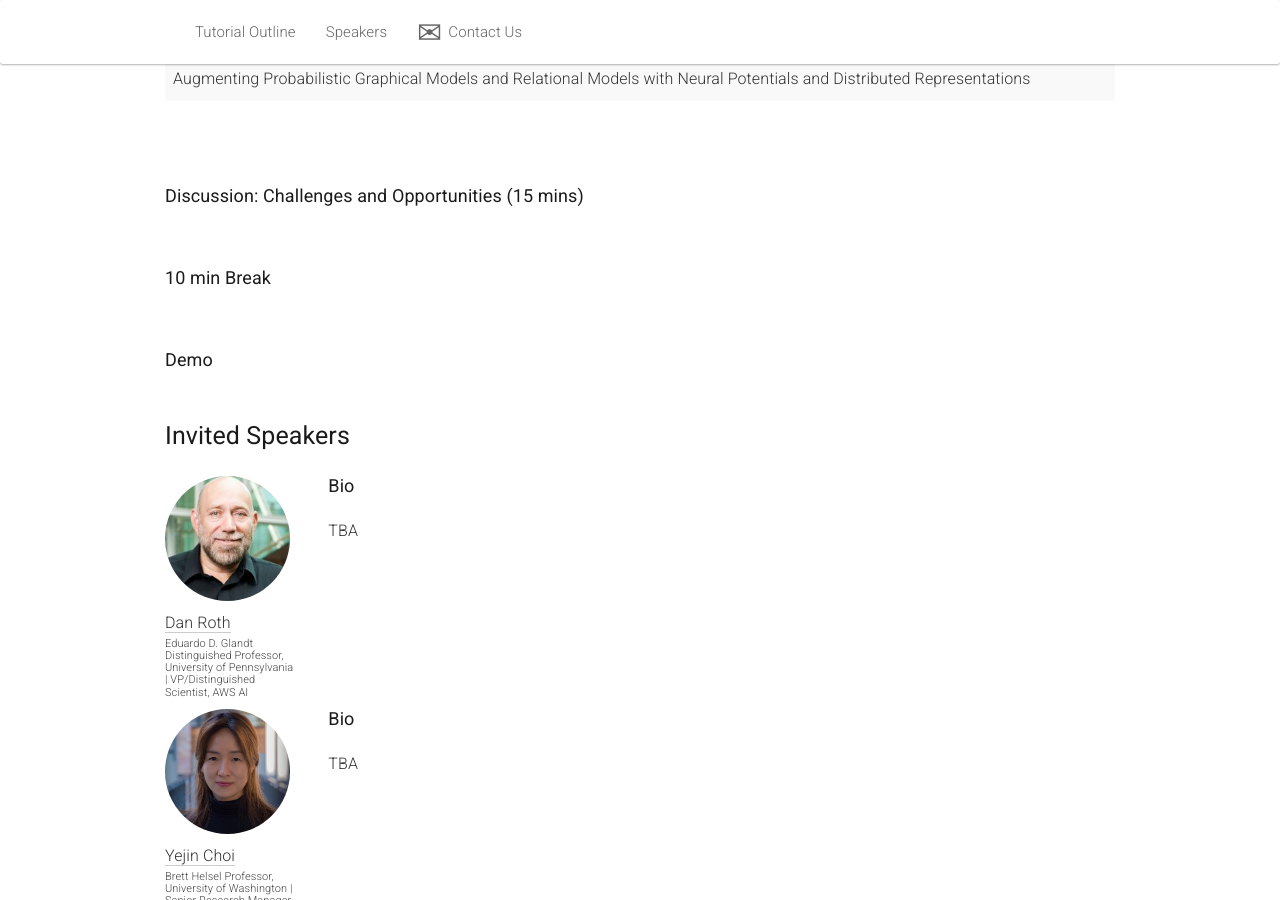
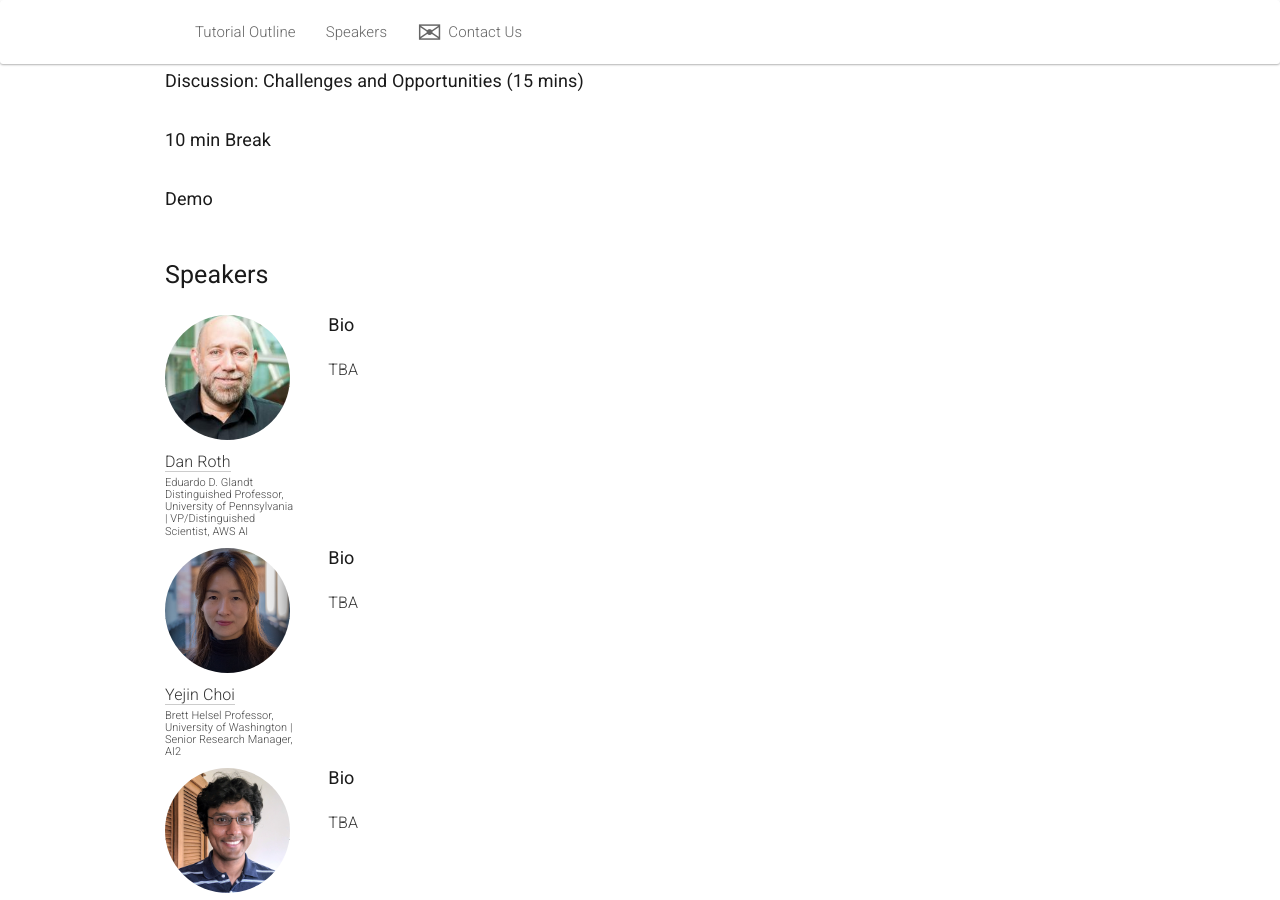
Before and after one commit to ns4nlp-coling/ns4nlp-coling.github.io, a Jekyll site: the page built from _pages/home_2022.md, in a window 1280 px wide and 900 px high, scrolled down 1028 px. Built offline with Jekyll 4.4.1, drawn with Linux system fonts in a browser that asks for light colours; nearby versions of some CDN libraries.

Commit message:
Less space between sections in tutorial outline

```diff
--- a/_includes/speakers.html
+++ b/_includes/speakers.html
@@ -1,5 +1,5 @@
 
-## Invited Speakers
+## Speakers
 
 
 <div class="row speakers">
--- a/_pages/home_2022.md
+++ b/_pages/home_2022.md
@@ -24,11 +24,11 @@ Tutorial @ COLING 2022
 <a class="anchor" id="outline"></a>
 {% include outline.md %}
 
-<br><br>
+<br>
 
 ### Introduction (15 mins)
 
-<br><br>
+<br>
 
 ### NLP Applications (60 mins)
 
@@ -49,11 +49,10 @@ Tutorial @ COLING 2022
     </table>
   </div>
 </div><br>
-<br>
 
 ### 10 min Break
 
-<br><br>
+<br>
 
 ### Algorithmic Frameworks (60 mins)
 
@@ -75,15 +74,14 @@ Tutorial @ COLING 2022
     </table>
   </div>
 </div><br>
-<br>
 
 ### Discussion: Challenges and Opportunities (15 mins)
 
-<br><br>
+<br>
 
 ### 10 min Break
 
-<br><br>
+<br>
 
 ### Demo
 
```
